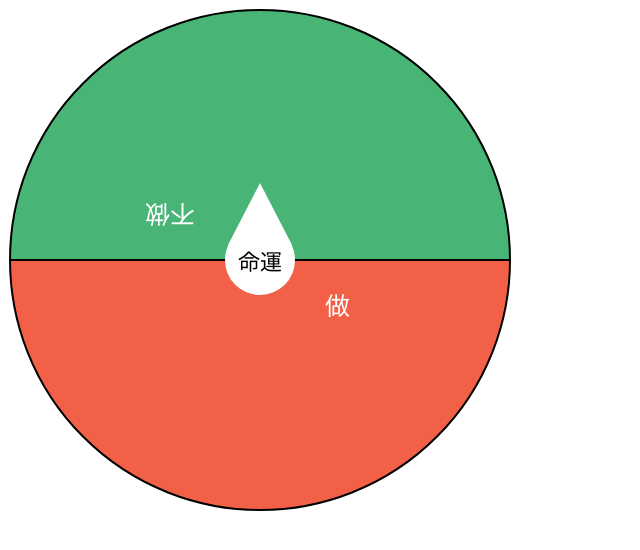
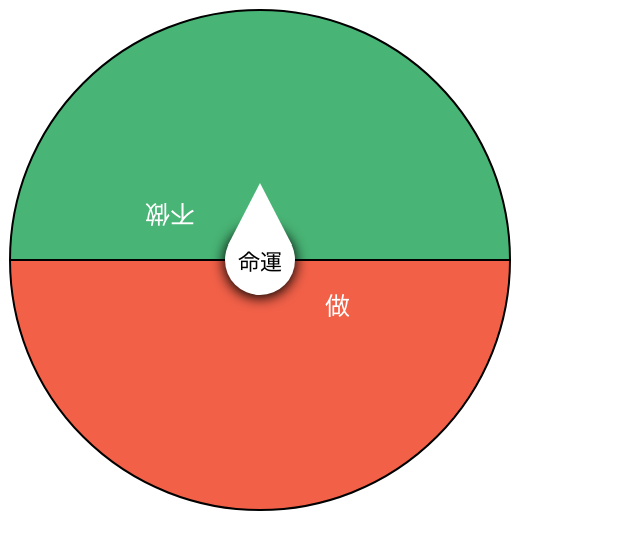
Before and after one commit to advancedor96/art_coding_02_turnTable, a plain HTML site: page index.html in a window 1280 px wide. Shown: the whole page, without its empty margins (0-640 px from the left). Drawn offline with Linux system fonts and the light colour scheme.

Commit message:
加陰影

```diff
--- a/index.css
+++ b/index.css
@@ -19,6 +19,7 @@
 	 cursor: pointer;
 	 border: 0px solid;
 	 background-color: white;
+	 box-shadow: 0 2px 13px 1px black;
 
 }
 .btn:focus{
```
